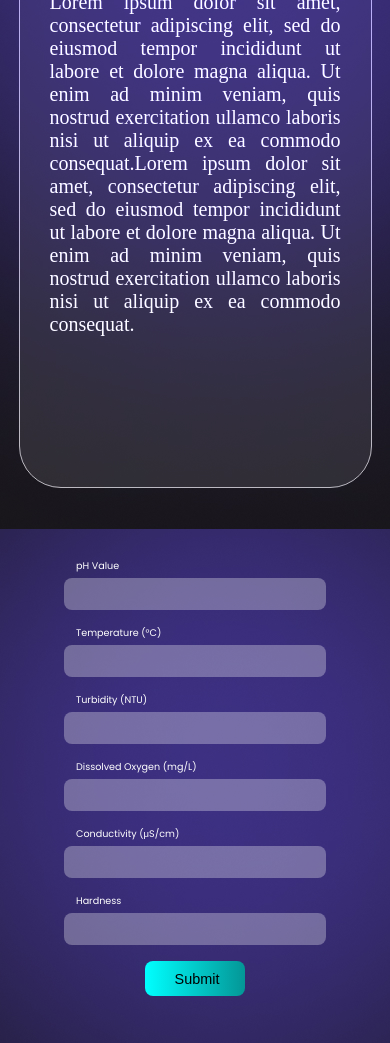
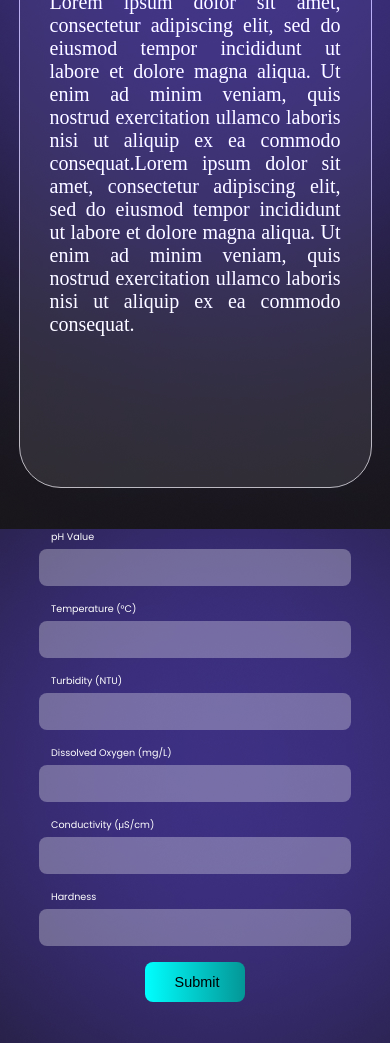
Before and after one commit to abhindra-0458/Aqua-AI, a plain HTML site: page index.html in a window 390 px wide. Shown: the part 1159-2202 px from the top of the page. Drawn offline with Linux system fonts and the light colour scheme; a web font is replaced by a local one.

Commit message:
more media query changes

```diff
--- a/styles.css
+++ b/styles.css
@@ -311,16 +311,16 @@ button:hover{
 
 
 
-@media (max-width: 1110px) {
+@media (max-width: 1700px) {
 
     .datainput input{
-        width: 200px;
-        height: 40px;
+        width: 300px;
+        height: 50px;
         font-size: 1rem;
     }
 
     .form-container{
-        width: 90%;
+        width: 650px;
     }
 
     .inner-container{
@@ -329,7 +329,20 @@ button:hover{
 }
 
 
-@media (max-width: 1000px){
+@media (max-width: 700px){
+    .form-container{
+        width: 400px;
+    }
+
+    .datainput input{
+        height: 40px;
+        font-size: 1rem;
+    }
+}
+
+
+
+@media (max-width: 600px){
     body{
         height: 100vh;
     }
@@ -341,7 +354,7 @@ button:hover{
     }
 
     #ai{
-        height: auto;
+        height: 100vh;
     }
 
     .abt p{
@@ -382,17 +395,21 @@ button:hover{
     }
 
     .datainput input{
-        width: 250px;
+        width: 300px;
         height: 30px;
     }
 
     .datainput label{
-        font-size: 0.6rem;
+        font-size: 0.7rem;
+    }
+
+    .form-container{
+        width: 300px;
     }
 
     #submitbtn input{
         width: 100px;
-        height: 35px;
+        height: 40px;
         font-size: 0.9rem;
     }
 
@@ -425,3 +442,17 @@ button:hover{
         margin-top: 30px;
     }
 }
+
+@media (max-width: 500px){
+    .form-container{
+        width: 300px;
+    }
+
+    .datainput label{
+        font-size: 0.6rem;
+    }
+
+    .datainput input{
+        height: 35px;
+    }
+}
```
